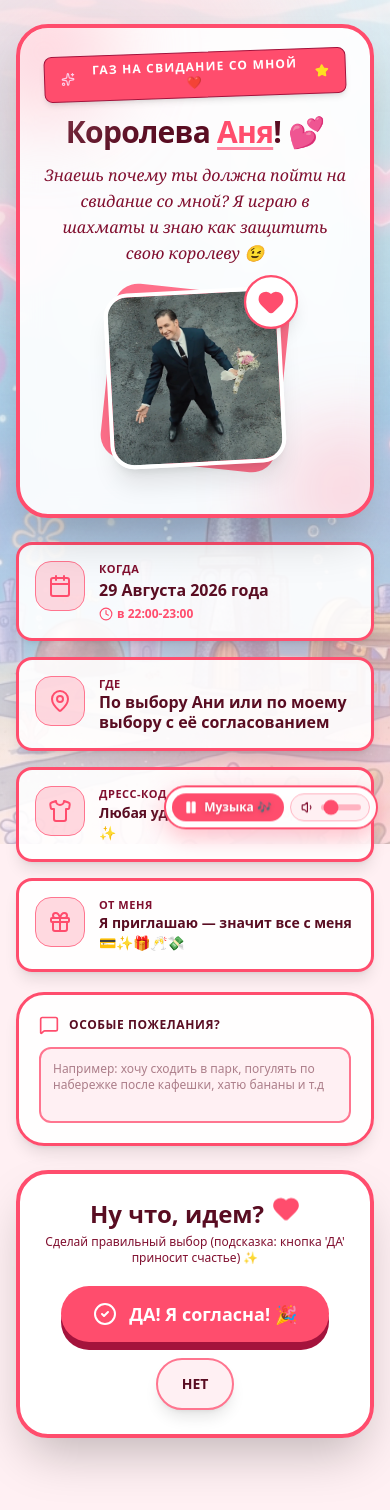
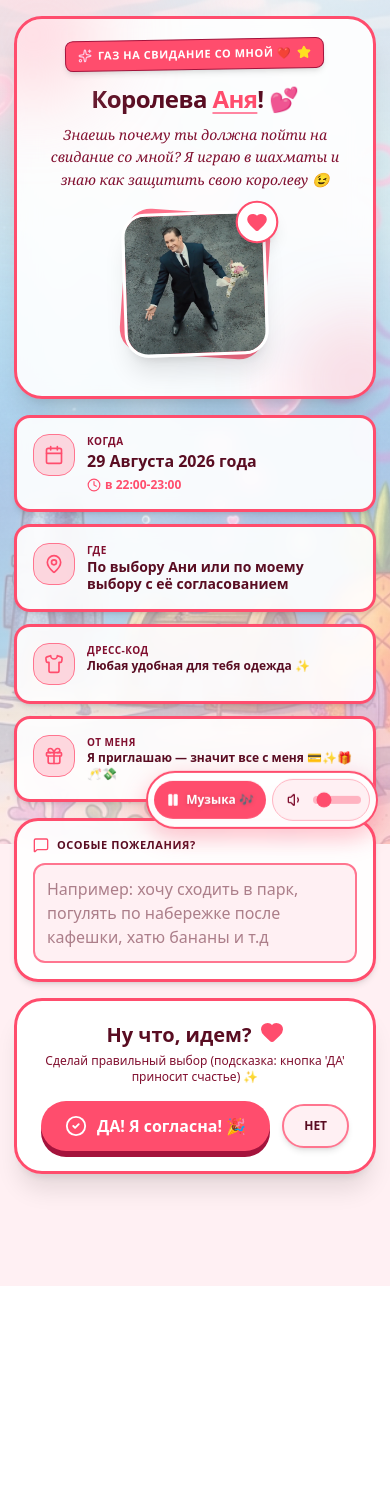
Before and after one commit to MoshniChel/Svidanie, a React (Vite) app: page / in a window 390 px wide. Shown: the top 1510 px of the page. After the commit the page ends 1286 px from the top, so only its background shows below. Built offline with nearby package versions, Linux system fonts and the light colour scheme.

Commit message:
refactor: optimize UI for mobile responsiveness
Update component styling, font sizes, and button
scaling to improve mobile display and experience.

```diff
--- a/index.html
+++ b/index.html
@@ -2,8 +2,8 @@
 <html lang="en">
   <head>
     <meta charset="UTF-8" />
-    <meta name="viewport" content="width=device-width, initial-scale=1.0" />
-    <title>My Google AI Studio App</title>
+    <meta name="viewport" content="width=device-width, initial-scale=1.0, maximum-scale=5.0, viewport-fit=cover" />
+    <title>Приглашение на свидание 💕</title>
   </head>
   <body>
     <div id="root"></div>
--- a/src/App.tsx
+++ b/src/App.tsx
@@ -8,6 +8,7 @@ import { MusicPlayer } from "./components/MusicPlayer";
 import { DEFAULT_INVITATION } from "./data/defaults";
 import { InvitationData, RsvpResponse } from "./types";
 import { decodeInvitationFromUrl } from "./utils/calendar";
+import spongebobBgImg from "./assets/images/spongebob_point_bg_1786947985320.jpg";
 
 export default function App() {
   const [invitation, setInvitation] = useState<InvitationData>(DEFAULT_INVITATION);
@@ -114,32 +115,32 @@ export default function App() {
       {/* Bikini Bottom Themed Animated Background with SpongeBob pointing */}
       <div className="fixed inset-0 pointer-events-none overflow-hidden z-0">
         <motion.img
-          src="/src/assets/images/spongebob_point_bg_1786947985320.jpg"
+          src={spongebobBgImg}
           alt="Спанч Боб указывает на кнопку"
           referrerPolicy="no-referrer"
           initial={{ scale: 1.05 }}
           animate={{
             scale: [1.05, 1.12, 1.07, 1.13, 1.05],
-            x: [0, -12, 8, -6, 0],
-            y: [0, 8, -10, 6, 0],
+            x: [0, -10, 6, -5, 0],
+            y: [0, 6, -8, 5, 0],
           }}
           transition={{
             duration: 18,
             repeat: Infinity,
             ease: "easeInOut",
           }}
-          className="w-full h-full object-cover object-center sm:object-right opacity-65 sm:opacity-80"
+          className="w-full h-full object-cover object-[65%_center] sm:object-right opacity-65 sm:opacity-80"
         />
         <div className="absolute inset-0 bg-gradient-to-b from-[#FFF0F3]/60 via-[#FFF0F3]/35 to-[#FFE5EC]/65" />
 
-        {/* Floating Underwater Bubbles & Hearts */}
+        {/* Floating Underwater Bubbles */}
         {[...Array(6)].map((_, i) => (
           <motion.div
             key={i}
-            initial={{ y: "110vh", x: `${15 + i * 15}%`, opacity: 0 }}
+            initial={{ y: "110vh", x: `${12 + i * 15}%`, opacity: 0 }}
             animate={{
               y: "-20vh",
-              x: [`${15 + i * 15}%`, `${12 + i * 15 + (i % 2 ? 6 : -6)}%`, `${15 + i * 15}%`],
+              x: [`${12 + i * 15}%`, `${9 + i * 15 + (i % 2 ? 6 : -6)}%`, `${12 + i * 15}%`],
               opacity: [0, 0.45, 0.65, 0.3, 0],
             }}
             transition={{
@@ -148,20 +149,20 @@ export default function App() {
               delay: i * 2.2,
               ease: "linear",
             }}
-            className="absolute rounded-full border border-white/60 bg-white/20 backdrop-blur-[1px] shadow-sm"
+            className="absolute rounded-full border border-white/60 bg-white/20 backdrop-blur-[1px] shadow-sm pointer-events-none"
             style={{
-              width: `${16 + (i % 3) * 12}px`,
-              height: `${16 + (i % 3) * 12}px`,
+              width: `${14 + (i % 3) * 10}px`,
+              height: `${14 + (i % 3) * 10}px`,
             }}
           />
         ))}
 
-        <div className="absolute top-[-100px] left-[-100px] w-[380px] sm:w-[480px] h-[380px] sm:h-[480px] bg-[#FFB3C1] rounded-full blur-[70px] opacity-25 animate-pulse" />
-        <div className="absolute bottom-[-50px] right-[-50px] w-[300px] sm:w-[400px] h-[300px] sm:h-[400px] bg-[#FF4D6D] rounded-full blur-[80px] opacity-15 animate-pulse" />
+        <div className="absolute top-[-100px] left-[-100px] w-[280px] sm:w-[480px] h-[280px] sm:h-[480px] bg-[#FFB3C1] rounded-full blur-[70px] opacity-25 animate-pulse" />
+        <div className="absolute bottom-[-50px] right-[-50px] w-[260px] sm:w-[400px] h-[260px] sm:h-[400px] bg-[#FF4D6D] rounded-full blur-[80px] opacity-15 animate-pulse" />
       </div>
 
-      <div className="relative z-10 pt-6">
-        <main className="w-full max-w-2xl mx-auto px-4 space-y-6">
+      <div className="relative z-10 pt-4 sm:pt-6">
+        <main className="w-full max-w-2xl mx-auto px-3.5 sm:px-4 space-y-4 sm:space-y-6">
           {/* Hero Invitation Banner */}
           <HeroCard
             herName={invitation.herName}
--- a/src/components/DateDetails.tsx
+++ b/src/components/DateDetails.tsx
@@ -14,16 +14,16 @@ export const DateDetails: React.FC<DateDetailsProps> = ({
   onChangeComment,
 }) => {
   return (
-    <div className="w-full space-y-5">
+    <div className="w-full space-y-4 sm:space-y-5">
       {/* Key Info Cards Grid */}
-      <div className="grid grid-cols-1 sm:grid-cols-2 gap-4">
+      <div className="grid grid-cols-1 sm:grid-cols-2 gap-3 sm:gap-4">
         {/* Date & Time */}
-        <div className="bg-white/90 rounded-2xl p-4 sm:p-5 border-3 border-[#FF4D6D] shadow-lg flex items-start gap-3.5">
-          <div className="p-3 rounded-2xl bg-[#FFB3C1]/50 text-[#FF4D6D] shrink-0 border border-[#FF758F]">
-            <Calendar className="w-6 h-6" />
+        <div className="bg-white/90 backdrop-blur-sm rounded-2xl p-4 sm:p-5 border-3 border-[#FF4D6D] shadow-md flex items-start gap-3 sm:gap-3.5">
+          <div className="p-2.5 sm:p-3 rounded-2xl bg-[#FFB3C1]/50 text-[#FF4D6D] shrink-0 border border-[#FF758F]">
+            <Calendar className="w-5 h-5 sm:w-6 sm:h-6" />
           </div>
           <div>
-            <div className="text-[11px] font-black uppercase text-[#800F2F] tracking-wider">Когда</div>
+            <div className="text-[10px] sm:text-[11px] font-black uppercase text-[#800F2F] tracking-wider">Когда</div>
             <div className="font-extrabold text-[#590D22] text-base sm:text-lg">
               {invitation.dateStr}
             </div>
@@ -34,24 +34,24 @@ export const DateDetails: React.FC<DateDetailsProps> = ({
         </div>
 
         {/* Location */}
-        <div className="bg-white/90 rounded-2xl p-4 sm:p-5 border-3 border-[#FF4D6D] shadow-lg flex items-start gap-3.5">
-          <div className="p-3 rounded-2xl bg-[#FFB3C1]/50 text-[#FF4D6D] shrink-0 border border-[#FF758F]">
-            <MapPin className="w-6 h-6" />
+        <div className="bg-white/90 backdrop-blur-sm rounded-2xl p-4 sm:p-5 border-3 border-[#FF4D6D] shadow-md flex items-start gap-3 sm:gap-3.5">
+          <div className="p-2.5 sm:p-3 rounded-2xl bg-[#FFB3C1]/50 text-[#FF4D6D] shrink-0 border border-[#FF758F]">
+            <MapPin className="w-5 h-5 sm:w-6 sm:h-6" />
           </div>
           <div className="min-w-0 flex-1">
-            <div className="text-[11px] font-black uppercase text-[#800F2F] tracking-wider">Где</div>
-            <div className="font-extrabold text-[#590D22] text-base leading-tight">
+            <div className="text-[10px] sm:text-[11px] font-black uppercase text-[#800F2F] tracking-wider">Где</div>
+            <div className="font-extrabold text-[#590D22] text-sm sm:text-base leading-tight">
               {invitation.locationName}
             </div>
             {invitation.locationAddress ? (
-              <div className="text-xs text-[#800F2F] font-medium truncate">{invitation.locationAddress}</div>
+              <div className="text-xs text-[#800F2F] font-medium break-words mt-0.5">{invitation.locationAddress}</div>
             ) : null}
             {invitation.locationMapUrl && (
               <a
                 href={invitation.locationMapUrl}
                 target="_blank"
                 rel="noopener noreferrer"
-                className="inline-block text-xs font-black text-[#FF4D6D] hover:underline mt-1.5"
+                className="inline-block text-xs font-black text-[#FF4D6D] hover:underline mt-1.5 min-h-[32px] flex items-center"
               >
                 Открыть на карте 🗺️
               </a>
@@ -60,26 +60,26 @@ export const DateDetails: React.FC<DateDetailsProps> = ({
         </div>
 
         {/* Dress Code */}
-        <div className="sm:col-span-2 bg-white/90 rounded-2xl p-4 sm:p-5 border-3 border-[#FF4D6D] shadow-lg flex items-start gap-3.5">
-          <div className="p-3 rounded-2xl bg-[#FFB3C1]/50 text-[#FF4D6D] shrink-0 border border-[#FF758F]">
-            <Shirt className="w-6 h-6" />
+        <div className="sm:col-span-2 bg-white/90 backdrop-blur-sm rounded-2xl p-4 sm:p-5 border-3 border-[#FF4D6D] shadow-md flex items-start gap-3 sm:gap-3.5">
+          <div className="p-2.5 sm:p-3 rounded-2xl bg-[#FFB3C1]/50 text-[#FF4D6D] shrink-0 border border-[#FF758F]">
+            <Shirt className="w-5 h-5 sm:w-6 sm:h-6" />
           </div>
           <div>
-            <div className="text-[11px] font-black uppercase text-[#800F2F] tracking-wider">Дресс-код</div>
-            <div className="font-extrabold text-[#590D22] text-sm sm:text-base">
+            <div className="text-[10px] sm:text-[11px] font-black uppercase text-[#800F2F] tracking-wider">Дресс-код</div>
+            <div className="font-extrabold text-[#590D22] text-xs sm:text-base">
               {invitation.dressCode}
             </div>
           </div>
         </div>
 
         {/* Who Invites / Payment */}
-        <div className="sm:col-span-2 bg-white/90 rounded-2xl p-4 sm:p-5 border-3 border-[#FF4D6D] shadow-lg flex items-start gap-3.5">
-          <div className="p-3 rounded-2xl bg-[#FFB3C1]/50 text-[#FF4D6D] shrink-0 border border-[#FF758F]">
-            <Gift className="w-6 h-6" />
+        <div className="sm:col-span-2 bg-white/90 backdrop-blur-sm rounded-2xl p-4 sm:p-5 border-3 border-[#FF4D6D] shadow-md flex items-start gap-3 sm:gap-3.5">
+          <div className="p-2.5 sm:p-3 rounded-2xl bg-[#FFB3C1]/50 text-[#FF4D6D] shrink-0 border border-[#FF758F]">
+            <Gift className="w-5 h-5 sm:w-6 sm:h-6" />
           </div>
           <div>
-            <div className="text-[11px] font-black uppercase text-[#800F2F] tracking-wider">От меня</div>
-            <div className="font-extrabold text-[#590D22] text-sm sm:text-base">
+            <div className="text-[10px] sm:text-[11px] font-black uppercase text-[#800F2F] tracking-wider">От меня</div>
+            <div className="font-extrabold text-[#590D22] text-xs sm:text-base leading-snug">
               Я приглашаю — значит все с меня 💳✨🎁🥂💸
             </div>
           </div>
@@ -87,17 +87,17 @@ export const DateDetails: React.FC<DateDetailsProps> = ({
       </div>
 
       {/* Comment Box */}
-      <div className="bg-white/90 rounded-[28px] p-5 sm:p-6 border-3 border-[#FF4D6D] shadow-lg flex flex-col">
-        <div className="flex items-center gap-2.5 mb-3">
-          <MessageSquare className="w-5 h-5 text-[#FF4D6D]" />
-          <h4 className="text-xs font-black uppercase tracking-wider text-[#590D22]">Особые пожелания?</h4>
+      <div className="bg-white/90 backdrop-blur-sm rounded-[24px] sm:rounded-[28px] p-4 sm:p-6 border-3 border-[#FF4D6D] shadow-md flex flex-col">
+        <div className="flex items-center gap-2 mb-2.5">
+          <MessageSquare className="w-4 h-4 sm:w-5 sm:h-5 text-[#FF4D6D]" />
+          <h4 className="text-[11px] sm:text-xs font-black uppercase tracking-wider text-[#590D22]">Особые пожелания?</h4>
         </div>
         <textarea
           value={invitation.comment}
           onChange={(e) => onChangeComment(e.target.value)}
           placeholder="Например: хочу сходить в парк, погулять по набережке после кафешки, хатю бананы и т.д"
           rows={3}
-          className="w-full flex-1 p-3 text-xs sm:text-sm bg-[#FFF0F3] border-2 border-[#FF758F] rounded-xl focus:outline-none focus:border-[#FF4D6D] resize-none text-[#590D22] font-medium"
+          className="w-full flex-1 p-3 text-base sm:text-sm bg-[#FFF0F3] border-2 border-[#FF758F] rounded-xl focus:outline-none focus:border-[#FF4D6D] resize-none text-[#590D22] font-medium"
         />
       </div>
     </div>
--- a/src/components/HeroCard.tsx
+++ b/src/components/HeroCard.tsx
@@ -19,51 +19,51 @@ export const HeroCard: React.FC<HeroCardProps> = ({
       initial={{ opacity: 0, y: 15 }}
       animate={{ opacity: 1, y: 0 }}
       transition={{ duration: 0.5 }}
-      className="w-full bg-white/90 backdrop-blur-md rounded-[32px] sm:rounded-[40px] p-6 sm:p-8 border-4 border-[#FF4D6D] shadow-2xl relative overflow-hidden text-center transform sm:-rotate-1 transition-transform hover:rotate-0"
+      className="w-full bg-white/90 backdrop-blur-md rounded-[28px] sm:rounded-[40px] p-5 sm:p-8 border-3 sm:border-4 border-[#FF4D6D] shadow-xl sm:shadow-2xl relative overflow-hidden text-center transform sm:-rotate-1 transition-transform hover:rotate-0"
     >
       {/* Decorative background blurs */}
-      <div className="absolute -top-12 -left-12 w-36 h-36 bg-[#FFB3C1]/50 rounded-full blur-2xl pointer-events-none" />
-      <div className="absolute -bottom-12 -right-12 w-36 h-36 bg-[#FF4D6D]/20 rounded-full blur-2xl pointer-events-none" />
+      <div className="absolute -top-12 -left-12 w-32 sm:w-36 h-32 sm:h-36 bg-[#FFB3C1]/50 rounded-full blur-2xl pointer-events-none" />
+      <div className="absolute -bottom-12 -right-12 w-32 sm:w-36 h-32 sm:h-36 bg-[#FF4D6D]/20 rounded-full blur-2xl pointer-events-none" />
 
       {/* Top Cute Badge */}
-      <div className="bg-[#FF4D6D] text-white px-4 py-1.5 text-xs font-black tracking-widest uppercase mb-4 transform -rotate-2 shadow-md inline-flex items-center gap-2 rounded-lg border border-[#A4133C]">
-        <Sparkles className="w-3.5 h-3.5 text-pink-200" />
-        <span>Газ на свидание со мной ❤️</span>
-        <Star className="w-3.5 h-3.5 text-yellow-300 fill-yellow-300" />
+      <div className="bg-[#FF4D6D] text-white px-3 sm:px-4 py-1.5 text-[11px] sm:text-xs font-black tracking-wider uppercase mb-3.5 transform -rotate-1 sm:-rotate-2 shadow-md inline-flex items-center gap-1.5 sm:gap-2 rounded-lg border border-[#A4133C]">
+        <Sparkles className="w-3.5 h-3.5 text-pink-200 shrink-0" />
+        <span className="truncate">Газ на свидание со мной ❤️</span>
+        <Star className="w-3.5 h-3.5 text-yellow-300 fill-yellow-300 shrink-0" />
       </div>
 
       {/* Main Heading */}
-      <h2 className="text-3xl sm:text-5xl font-black text-[#590D22] tracking-tight mb-3">
+      <h2 className="text-2xl sm:text-4xl md:text-5xl font-black text-[#590D22] tracking-tight mb-2.5 leading-tight">
         Королева <span className="text-[#FF4D6D] underline decoration-[#FF85A1] underline-offset-4">{herName}</span>! 💕
       </h2>
 
-      <p className="text-[#800F2F] font-serif italic text-base sm:text-xl max-w-xl mx-auto mb-6 leading-relaxed">
+      <p className="text-[#800F2F] font-serif italic text-sm sm:text-lg max-w-xl mx-auto mb-5 leading-relaxed px-1">
         Знаешь почему ты должна пойти на свидание со мной? Я играю в шахматы и знаю как защитить свою королеву 😉
       </p>
 
       {/* Cute Cat Illustration with bold playful rotation */}
-      <div className="relative w-44 h-44 sm:w-52 sm:h-52 mx-auto mb-6 group">
-        <div className="absolute inset-0 bg-[#FF4D6D] rounded-3xl rotate-6 group-hover:rotate-12 transition-transform opacity-80" />
+      <div className="relative w-36 h-36 sm:w-52 sm:h-52 mx-auto mb-5 group">
+        <div className="absolute inset-0 bg-[#FF4D6D] rounded-3xl rotate-4 sm:rotate-6 group-hover:rotate-12 transition-transform opacity-80" />
         <img
           src={heroImg}
           alt="Том с цветами"
           referrerPolicy="no-referrer"
-          className="relative w-full h-full object-cover rounded-3xl shadow-xl border-4 border-white -rotate-3 group-hover:rotate-0 transition-transform duration-300"
+          className="relative w-full h-full object-cover rounded-3xl shadow-xl border-3 sm:border-4 border-white -rotate-2 sm:-rotate-3 group-hover:rotate-0 transition-transform duration-300"
         />
         <motion.div
-          animate={{ scale: [1, 1.25, 1] }}
+          animate={{ scale: [1, 1.2, 1] }}
           transition={{ repeat: Infinity, duration: 1.8 }}
-          className="absolute -top-3 -right-3 bg-white p-2.5 rounded-full shadow-lg border-2 border-[#FF4D6D] text-[#FF4D6D]"
+          className="absolute -top-2.5 -right-2.5 bg-white p-2 sm:p-2.5 rounded-full shadow-lg border-2 border-[#FF4D6D] text-[#FF4D6D]"
         >
-          <Heart className="w-6 h-6 fill-[#FF4D6D] text-[#FF4D6D]" />
+          <Heart className="w-5 h-5 sm:w-6 sm:h-6 fill-[#FF4D6D] text-[#FF4D6D]" />
         </motion.div>
       </div>
 
       {/* Sweet Personal Message Box (renders only if custom message provided) */}
       {customMessage && customMessage.trim() !== "" && (
-        <div className="bg-[#FFF0F3] rounded-2xl p-5 border-2 border-[#FF758F] max-w-lg mx-auto text-[#590D22] text-sm sm:text-base leading-relaxed relative shadow-inner">
-          <p className="font-serif italic text-base">"{customMessage}"</p>
-          <span className="block text-right text-xs font-black text-[#FF4D6D] uppercase tracking-wider mt-3">
+        <div className="bg-[#FFF0F3] rounded-2xl p-4 sm:p-5 border-2 border-[#FF758F] max-w-lg mx-auto text-[#590D22] text-xs sm:text-base leading-relaxed relative shadow-inner">
+          <p className="font-serif italic text-sm sm:text-base">"{customMessage}"</p>
+          <span className="block text-right text-[11px] sm:text-xs font-black text-[#FF4D6D] uppercase tracking-wider mt-2.5">
             — С заботой, {senderName} 💌
           </span>
         </div>
--- a/src/components/InteractiveButtons.tsx
+++ b/src/components/InteractiveButtons.tsx
@@ -14,11 +14,11 @@ export const InteractiveButtons: React.FC<InteractiveButtonsProps> = ({
 }) => {
   const [noCount, setNoCount] = useState(0);
 
-  // Dynamic sizing based on how many times "НЕТ" was pressed
-  const paddingY = Math.min(16 + noCount * 5, 38);
-  const paddingX = Math.min(32 + noCount * 9, 68);
-  const fontSize = Math.min(18 + noCount * 2.5, 32);
-  const iconSize = Math.min(24 + noCount * 2.5, 38);
+  // Dynamic sizing based on how many times "НЕТ" was pressed (safe for mobile)
+  const paddingY = Math.min(14 + noCount * 4, 30);
+  const paddingX = Math.min(24 + noCount * 6, 52);
+  const fontSize = Math.min(16 + noCount * 2, 26);
+  const iconSize = Math.min(22 + noCount * 2, 32);
 
   const getNoButtonText = () => {
     if (noCount >= RUNAWAY_PHRASES.length - 1) {
@@ -37,12 +37,12 @@ export const InteractiveButtons: React.FC<InteractiveButtonsProps> = ({
   };
 
   return (
-    <div className="w-full bg-white/95 backdrop-blur-md rounded-[32px] sm:rounded-[40px] p-6 sm:p-8 border-4 border-[#FF4D6D] shadow-2xl text-center relative flex flex-col items-center justify-center transform sm:rotate-1 z-20 transition-all duration-300">
-      <h3 className="text-2xl sm:text-3xl font-black text-[#590D22] mb-1 flex items-center justify-center gap-2">
+    <div className="w-full bg-white/95 backdrop-blur-md rounded-[28px] sm:rounded-[40px] p-5 sm:p-8 border-3 sm:border-4 border-[#FF4D6D] shadow-xl sm:shadow-2xl text-center relative flex flex-col items-center justify-center transform sm:rotate-1 z-20 transition-all duration-300">
+      <h3 className="text-xl sm:text-3xl font-black text-[#590D22] mb-1 flex items-center justify-center gap-2">
         <span>Ну что, идем?</span>
-        <Heart className="w-7 h-7 text-[#FF4D6D] fill-[#FF4D6D] animate-bounce" />
+        <Heart className="w-6 h-6 sm:w-7 sm:h-7 text-[#FF4D6D] fill-[#FF4D6D] animate-bounce" />
       </h3>
-      <p className="text-xs sm:text-sm text-[#800F2F] font-medium mb-5">
+      <p className="text-xs sm:text-sm text-[#800F2F] font-medium mb-4 sm:mb-5 px-1">
         {noCount === 0
           ? "Сделай правильный выбор (подсказка: кнопка 'ДА' приносит счастье) ✨"
           : `Попыток нажатия на 'НЕТ': ${noCount} 🤭`}
@@ -51,7 +51,7 @@ export const InteractiveButtons: React.FC<InteractiveButtonsProps> = ({
       {/* Buttons Container */}
       <motion.div
         layout
-        className="flex flex-wrap items-center justify-center gap-4 sm:gap-6 w-full relative"
+        className="flex flex-wrap items-center justify-center gap-3 sm:gap-6 w-full relative"
       >
         {/* YES BUTTON - physically expands and pushes the NO button */}
         <motion.button
@@ -71,7 +71,7 @@ export const InteractiveButtons: React.FC<InteractiveButtonsProps> = ({
           whileHover={{ scale: 1.02 }}
           whileTap={{ scale: 0.97 }}
           onClick={() => onAccept(noCount)}
-          className="bg-[#FF4D6D] hover:bg-[#ff3358] text-white font-black rounded-full shadow-[0_8px_0_0_#A4133C] active:translate-y-1 active:shadow-[0_2px_0_0_#A4133C] flex items-center justify-center gap-3 transition-colors cursor-pointer z-10 relative select-none text-center"
+          className="max-w-full bg-[#FF4D6D] hover:bg-[#ff3358] text-white font-black rounded-full shadow-[0_6px_0_0_#A4133C] sm:shadow-[0_8px_0_0_#A4133C] active:translate-y-1 active:shadow-[0_2px_0_0_#A4133C] flex items-center justify-center gap-2.5 sm:gap-3 transition-colors cursor-pointer z-10 relative select-none text-center touch-manipulation min-h-[48px]"
         >
           {isLoading ? (
             <Sparkles
@@ -84,7 +84,7 @@ export const InteractiveButtons: React.FC<InteractiveButtonsProps> = ({
               className="text-white shrink-0"
             />
           )}
-          <span className="leading-tight">ДА! Я согласна! 🎉</span>
+          <span className="leading-tight break-words">ДА! Я согласна! 🎉</span>
         </motion.button>
 
         {/* STATIONARY NO BUTTON - pushed naturally as YES button grows */}
@@ -97,7 +97,7 @@ export const InteractiveButtons: React.FC<InteractiveButtonsProps> = ({
           whileHover={{ scale: 1.05 }}
           whileTap={{ scale: 0.95 }}
           onClick={handleNoClick}
-          className={`px-6 py-3.5 font-extrabold text-sm sm:text-base rounded-full border-2 select-none cursor-pointer z-10 relative shadow-lg transition-colors text-center ${
+          className={`px-5 sm:px-6 py-3 sm:py-3.5 font-extrabold text-xs sm:text-base rounded-full border-2 select-none cursor-pointer z-10 relative shadow-md sm:shadow-lg transition-colors text-center touch-manipulation min-h-[44px] ${
             noCount >= RUNAWAY_PHRASES.length - 1
               ? "bg-[#FF4D6D] text-white border-[#A4133C] shadow-lg animate-pulse"
               : "bg-[#FFF0F3] hover:bg-[#FFB3C1]/50 text-[#590D22] border-[#FF758F]"
@@ -111,7 +111,7 @@ export const InteractiveButtons: React.FC<InteractiveButtonsProps> = ({
         <motion.p
           initial={{ opacity: 0, y: 10 }}
           animate={{ opacity: 1, y: 0 }}
-          className="text-xs text-[#FF4D6D] font-black mt-4 uppercase tracking-wider"
+          className="text-[11px] sm:text-xs text-[#FF4D6D] font-black mt-3 sm:mt-4 uppercase tracking-wider"
         >
           💡 Лайфхак: кнопка 'ДА' становится всё больше и больше!
         </motion.p>
--- a/src/components/MusicPlayer.tsx
+++ b/src/components/MusicPlayer.tsx
@@ -134,12 +134,12 @@ export const MusicPlayer: React.FC = () => {
         dragMomentum={false}
         animate={{ y: [0, -6, 0] }}
         transition={{ y: { repeat: Infinity, duration: 3, ease: "easeInOut" } }}
-        className="fixed bottom-3 right-3 sm:bottom-5 sm:right-5 z-[100] flex items-center gap-1.5 sm:gap-2 bg-white/95 backdrop-blur-md border-2 border-[#FF4D6D] shadow-[0_8px_25px_rgba(255,77,109,0.35)] rounded-full p-1.5 sm:px-4 sm:py-2.5 transition-all hover:shadow-[0_12px_30px_rgba(255,77,109,0.5)] cursor-grab active:cursor-grabbing touch-none select-none"
+        className="fixed bottom-3 right-3 sm:bottom-5 sm:right-5 z-[100] flex items-center gap-1.5 sm:gap-2 bg-white/95 backdrop-blur-md border-2 border-[#FF4D6D] shadow-[0_8px_25px_rgba(255,77,109,0.35)] rounded-full p-1.5 sm:px-4 sm:py-2.5 transition-all hover:shadow-[0_12px_30px_rgba(255,77,109,0.5)] cursor-grab active:cursor-grabbing select-none touch-manipulation"
       >
         {/* Play / Pause Toggle Button */}
         <button
           onClick={togglePlay}
-          className={`flex items-center gap-1.5 px-3 py-1.5 sm:px-3.5 sm:py-1.5 rounded-full font-bold text-xs sm:text-sm transition-all cursor-pointer active:scale-95 ${
+          className={`flex items-center gap-1.5 px-3 py-2 sm:px-3.5 sm:py-1.5 rounded-full font-bold text-xs sm:text-sm transition-all cursor-pointer active:scale-95 min-h-[38px] ${
             isPlaying
               ? "bg-[#FF4D6D] text-white hover:bg-[#FF758F]"
               : "bg-gradient-to-r from-[#FF4D6D] to-[#FF758F] text-white hover:scale-105"
@@ -151,24 +151,24 @@ export const MusicPlayer: React.FC = () => {
           ) : (
             <Play className="w-3.5 h-3.5 sm:w-4 sm:h-4 fill-current ml-0.5 shrink-0" />
           )}
-          <span className="whitespace-nowrap drop-shadow-sm">
+          <span className="whitespace-nowrap drop-shadow-sm text-xs sm:text-sm">
             {isPlaying ? "Музыка 🎶" : "Музыка 🎵"}
           </span>
         </button>
 
         {/* Volume & Mute Controls */}
-        <div className="flex items-center gap-1 bg-[#FFF0F3] px-2 py-1 sm:px-2.5 sm:py-1 rounded-full border border-[#FFB3C1]">
+        <div className="flex items-center gap-1 bg-[#FFF0F3] px-2 py-1.5 sm:px-2.5 sm:py-1 rounded-full border border-[#FFB3C1] min-h-[38px]">
           <button
             onClick={toggleMute}
-            className="p-0.5 sm:p-1 rounded-full hover:bg-[#FFB3C1]/50 text-[#800F2F] transition-colors cursor-pointer shrink-0"
+            className="p-1 rounded-full hover:bg-[#FFB3C1]/50 text-[#800F2F] transition-colors cursor-pointer shrink-0 min-w-[28px] min-h-[28px] flex items-center justify-center"
             title={isMuted ? "Включить звук" : "Выключить звук"}
           >
             {isMuted || volume === 0 ? (
-              <VolumeX className="w-3.5 h-3.5 sm:w-4 sm:h-4 text-red-500" />
+              <VolumeX className="w-4 h-4 text-red-500" />
             ) : volume < 50 ? (
-              <Volume1 className="w-3.5 h-3.5 sm:w-4 sm:h-4" />
+              <Volume1 className="w-4 h-4" />
             ) : (
-              <Volume2 className="w-3.5 h-3.5 sm:w-4 sm:h-4" />
+              <Volume2 className="w-4 h-4" />
             )}
           </button>
 
@@ -178,7 +178,7 @@ export const MusicPlayer: React.FC = () => {
             max="100"
             value={isMuted ? 0 : volume}
             onChange={handleVolumeChange}
-            className="w-10 sm:w-16 h-1.5 bg-[#FFB3C1] rounded-lg appearance-none cursor-pointer accent-[#FF4D6D] focus:outline-none"
+            className="w-12 sm:w-16 h-2 sm:h-1.5 bg-[#FFB3C1] rounded-lg appearance-none cursor-pointer accent-[#FF4D6D] focus:outline-none"
             title={`Громкость: ${isMuted ? 0 : volume}%`}
           />
         </div>
```
Also changed, not shown: src/components/SuccessModal.tsx (+9 -7 lines).
